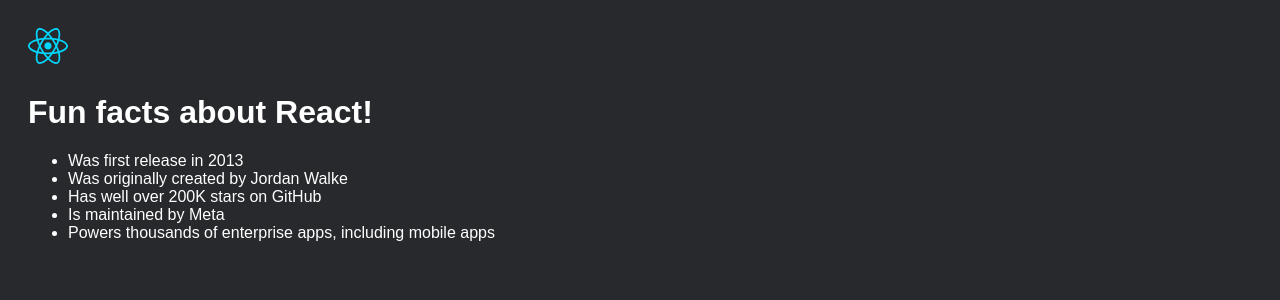
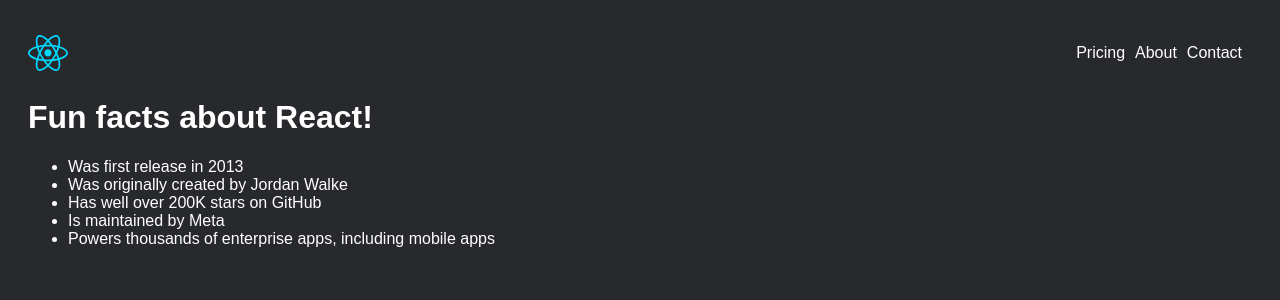
Before and after one commit to sreejaguduguntla/ReactApp1, a React (Vite) app: page / in a window 1280 px wide. Shown: the top 300 px of the page. Built offline with nearby package versions, Linux system fonts and the light colour scheme.

Commit message:
Added nav-bar

```diff
--- a/src/index.css
+++ b/src/index.css
@@ -1,10 +1,25 @@
-body {
-  padding: 20px;
-  font-family: Arial, Helvetica, sans-serif;
-  background: #27292c;
-  color: white;
+* {
+    box-sizing: border-box;
 }
 
-h1 {
-  margin-top: 30px;
+body {
+    padding: 20px;
+    font-family: Arial, Helvetica, sans-serif;
+    background: #27292c;
+    color: white;
 }
+
+.header{
+  display: flex;
+  align-items: center ;
+  justify-content: space-between;
+}
+
+.nav-list{
+  list-style: none;
+  display: flex;
+}
+
+.nav-list-items{
+  margin-right: 10px;
+}
--- a/src/main.jsx
+++ b/src/main.jsx
@@ -3,7 +3,17 @@
 
 root.render(
     <main>
-        <img src="src/assets/react.svg" width="40px" alt="React logo" />
+        <header className="header">
+          <img src="src/assets/react.svg" width="40px" alt="React logo" />
+          <nav>
+            <ul className="nav-list">
+              <li className="nav-list-items">Pricing</li>
+              <li className="nav-list-items">About</li>
+              <li className="nav-list-items">Contact</li>
+            </ul>
+          </nav>
+        </header>
+
         <h1>Fun facts about React!</h1>
         <ul>
             <li>Was first release in 2013</li>
```
